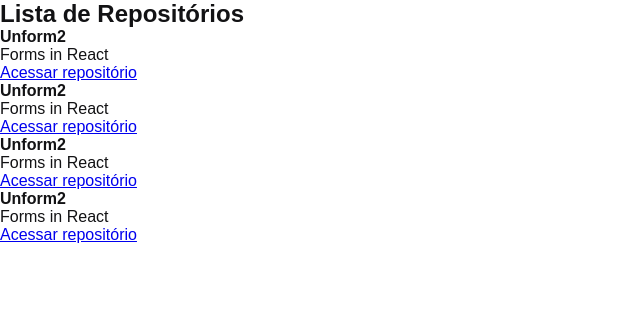
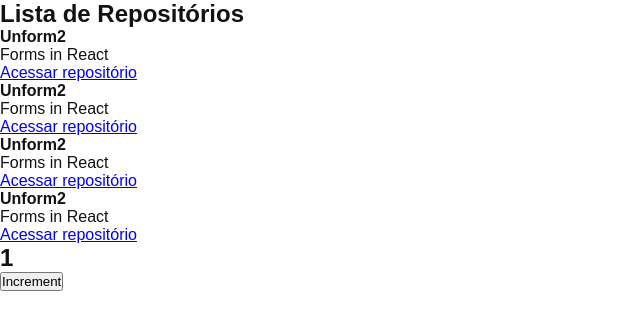
Before and after one commit to pedrodif/uploadGitHubExplorer, a React app: page / in a window 1280 px wide. Shown: the top 330 px of the page, without its empty margins (0-640 px from the left). Built offline with nearby package versions, Linux system fonts and the light colour scheme.

Commit message:
New feature

```diff
--- a/src/App.jsx
+++ b/src/App.jsx
@@ -1,7 +1,16 @@
+// parts
+import { Counter } from './components/Counter';
 import { RepositoryList } from './components/RepositoryList';
+
+// style
 import './styles/global.scss';
 
 export function App() {
 
-  return <RepositoryList />
+  return(
+    <>
+      <RepositoryList />
+      <Counter />
+    </>
+  );
 }
--- /dev/null
+++ b/src/components/Counter.jsx
@@ -0,0 +1,21 @@
+// hooks
+import { useState } from 'react';
+
+export function Counter() {
+
+  let [counter, setCounter] = useState(1);
+
+  function increment() {
+    setCounter(counter + 1);
+
+  }
+
+  return (
+    <div>
+      <h2>{counter  }</h2>
+      <button type="button" onClick={increment}>
+        Increment
+      </button>
+   </div>
+  );
+}
```
